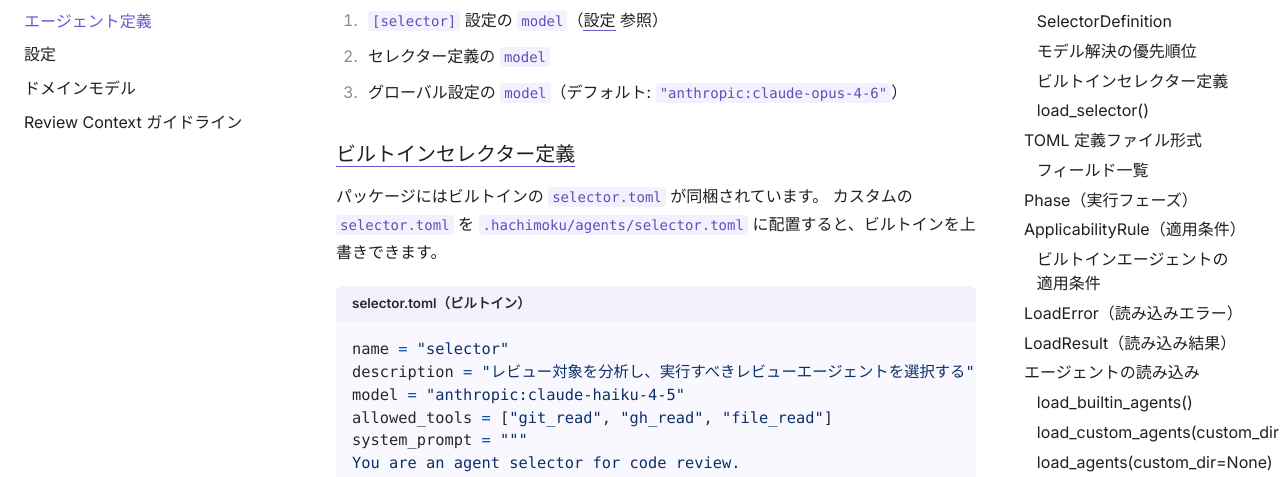
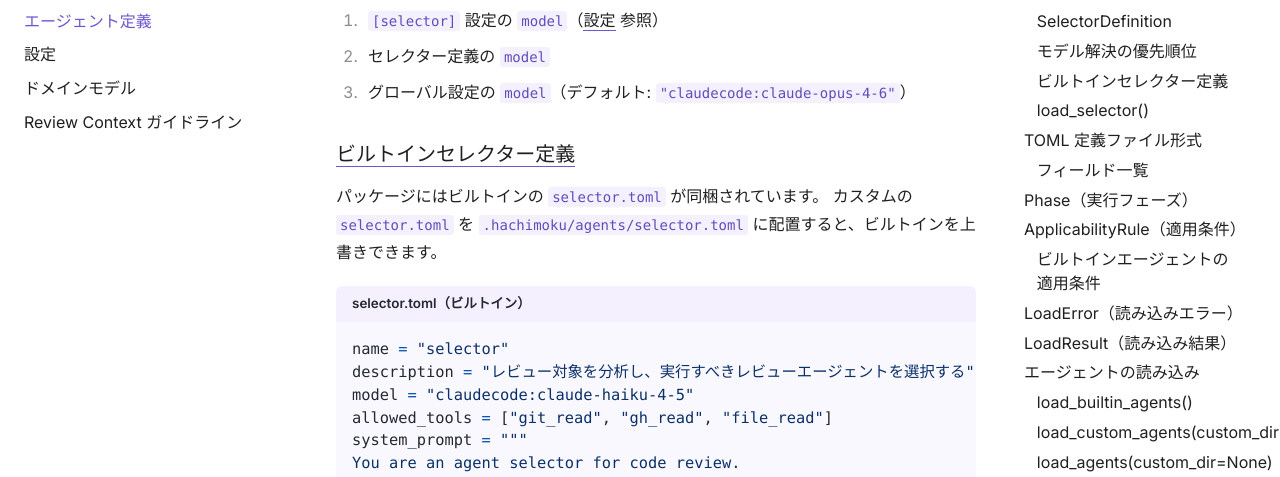
Before and after one commit to drillan/hachimoku, a Sphinx documentation site: the page built from docs/agents.md, in a window 1280 px wide and 900 px high, scrolled down 2666 px. Shown: the part 175-652 px from the top of the window. Built offline with Sphinx 7.4.7, drawn with Linux system fonts in a browser that asks for light colours.

Commit message:
perf(#173): セレクター・集約エージェントのデフォルトモデルを軽量化
- selector.toml: claude-opus-4-6 → claude-haiku-4-5
- aggregator.toml: claude-opus-4-6 → claude-haiku-4-5
- 約 80-93% のコスト削減、4-5 倍の高速化を実現
- 既存の 3 層モデル解決機構により後方互換性を保証

テスト: 全 1489 件成功（回帰なし）
品質チェック: ruff, mypy 全て成功

ドキュメント更新:
- docs/agents.md: グローバルデフォルトのプレフィックスを修正
- docs/agents.md: セレクター定義の例を claude-haiku-4-5 に更新
- README.md: 主な特徴にコスト効率化を追加

Co-Authored-By: Claude Haiku 4.5 <noreply@anthropic.com>

```diff
--- a/docs/agents.md
+++ b/docs/agents.md
@@ -49,7 +49,7 @@ hachimoku のレビューエージェントは TOML ファイルで定義され
 
 1. `[selector]` 設定の `model`（[設定](configuration.md) 参照）
 2. セレクター定義の `model`
-3. グローバル設定の `model`（デフォルト: `"anthropic:claude-opus-4-6"`）
+3. グローバル設定の `model`（デフォルト: `"claudecode:claude-opus-4-6"`）
 
 ### ビルトインセレクター定義
 
@@ -61,7 +61,7 @@ hachimoku のレビューエージェントは TOML ファイルで定義され
 
 name = "selector"
 description = "レビュー対象を分析し、実行すべきレビューエージェントを選択する"
-model = "anthropic:claude-haiku-4-5"
+model = "claudecode:claude-haiku-4-5"
 allowed_tools = ["git_read", "gh_read", "file_read"]
 system_prompt = """
 You are an agent selector for code review.
--- a/src/hachimoku/agents/_builtin/aggregator.toml
+++ b/src/hachimoku/agents/_builtin/aggregator.toml
@@ -1,6 +1,6 @@
 name = "aggregator"
 description = "複数レビューエージェントの結果を統合し、重複排除・strengths 抽出・推奨アクション生成を行う"
-model = "claudecode:claude-opus-4-6"
+model = "claudecode:claude-haiku-4-5"
 system_prompt = """
 You are a review result aggregator. Your role is to consolidate results from multiple independent review agents into a unified, actionable report.
 
--- a/src/hachimoku/agents/_builtin/selector.toml
+++ b/src/hachimoku/agents/_builtin/selector.toml
@@ -1,6 +1,6 @@
 name = "selector"
 description = "レビュー対象を分析し、最適なレビューエージェントを選択する"
-model = "claudecode:claude-opus-4-6"
+model = "claudecode:claude-haiku-4-5"
 allowed_tools = ["git_read", "gh_read", "file_read"]
 system_prompt = """
 You are an agent selector for code review. Your role is twofold:
```
Also changed, not shown: README.md (+2 -0 lines).
